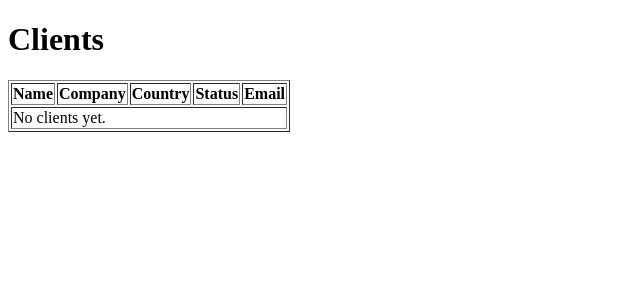
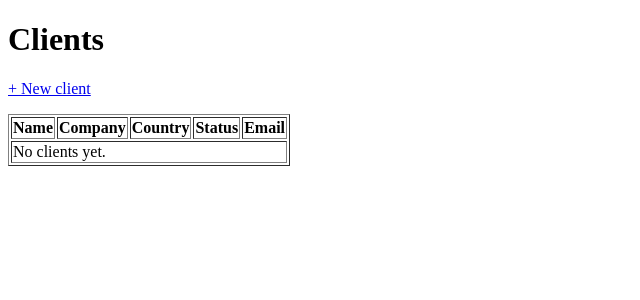
Before and after one commit to Annette3125/freelancer-crm, a Django app: page /clients/ in a window 1280 px wide. Shown: the part 108-408 px from the top of the page, without its empty margins (0-640 px from the left). Run offline with Django 5.2, Linux system fonts and the light colour scheme; data that the repository does not hold is empty.

Commit message:
add button to client_list due to create new client

```diff
--- a/templates/clients/client_list.html
+++ b/templates/clients/client_list.html
@@ -5,6 +5,10 @@
 {% block content %}
 
     <h1>Clients</h1>
+
+ <p>
+        <a href="{% url 'client_create' %}">+ New client</a>
+    </p>
 
     <table border="1">
         <tr>
```
